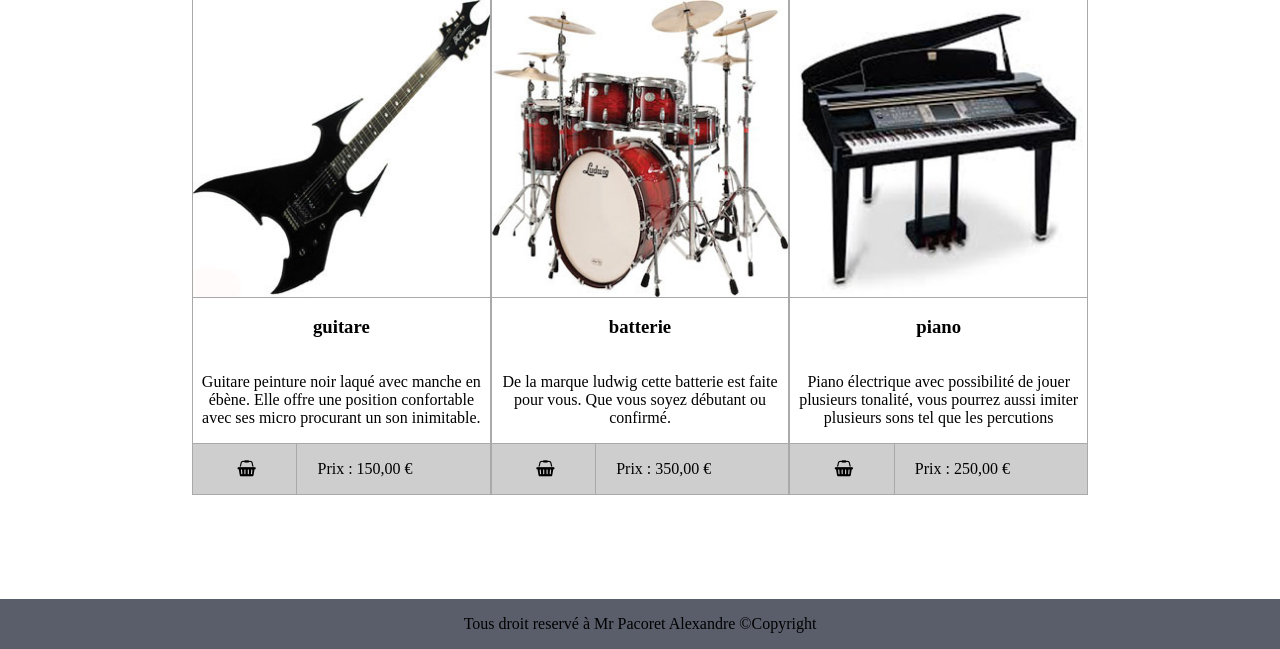
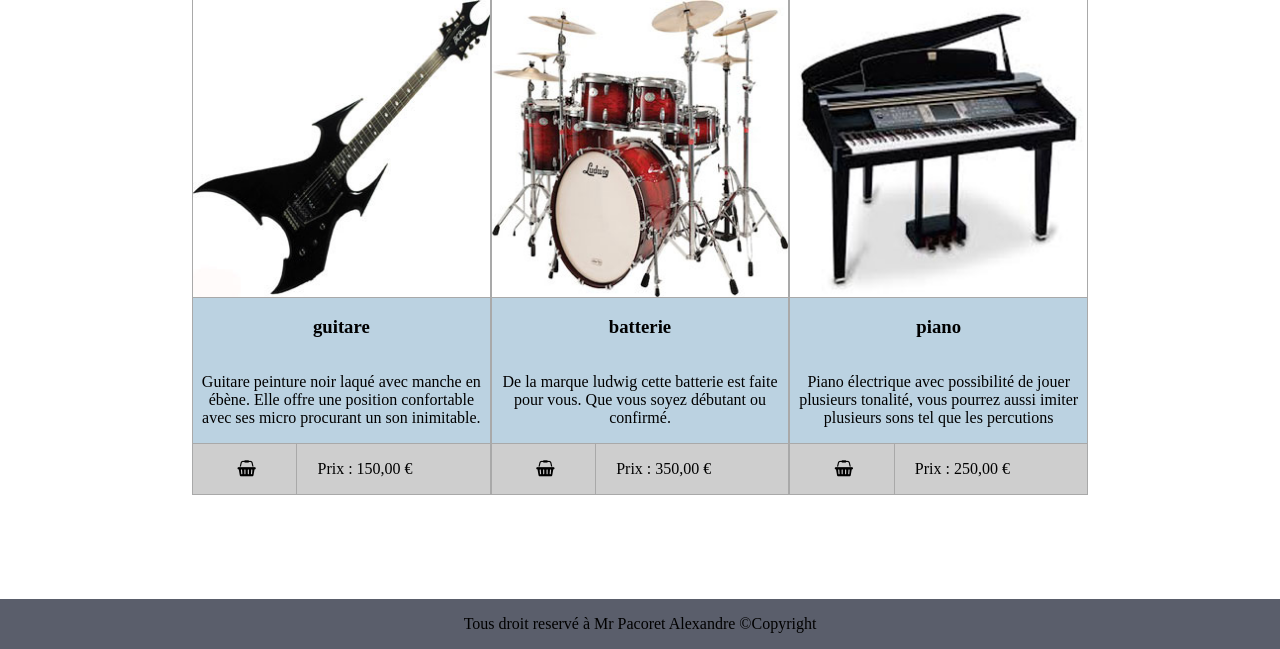
Before and after one commit to alexpaco/panier, a PHP site: page / in a window 1280 px wide. Shown: the part 151-800 px from the top of the page. Run offline with PHP 8.4, Linux system fonts and the light colour scheme; data comes from the database, SQL or seed files in the repository; some libraries are stand-ins or nearby versions.

Commit message:
Nouvelle couleur pour les articles

```diff
--- a/style.css
+++ b/style.css
@@ -68,6 +68,7 @@ li{
 }
 .description{
 	border-top: 1px solid darkgrey;
+	background-color: #BBD2E1;
 	display: flex;
 	flex-direction: column;
 	align-items: center;
```
